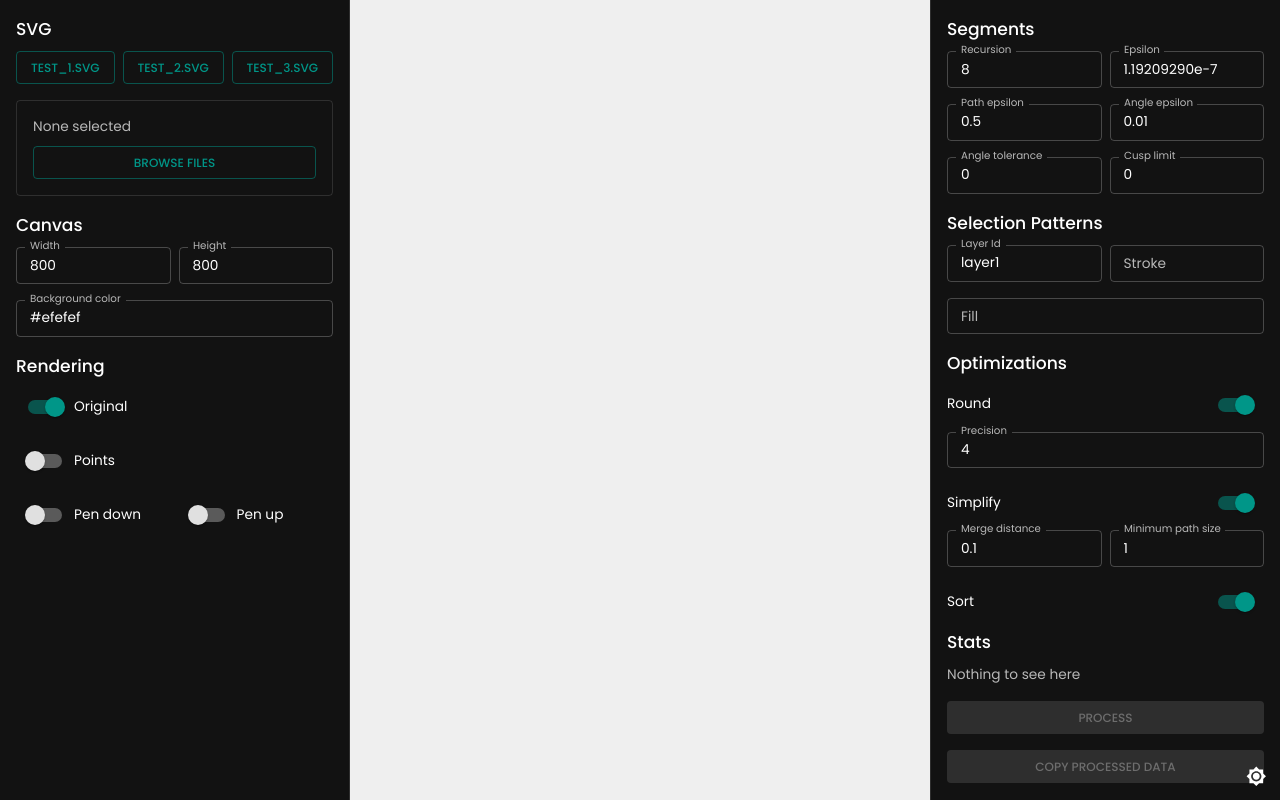
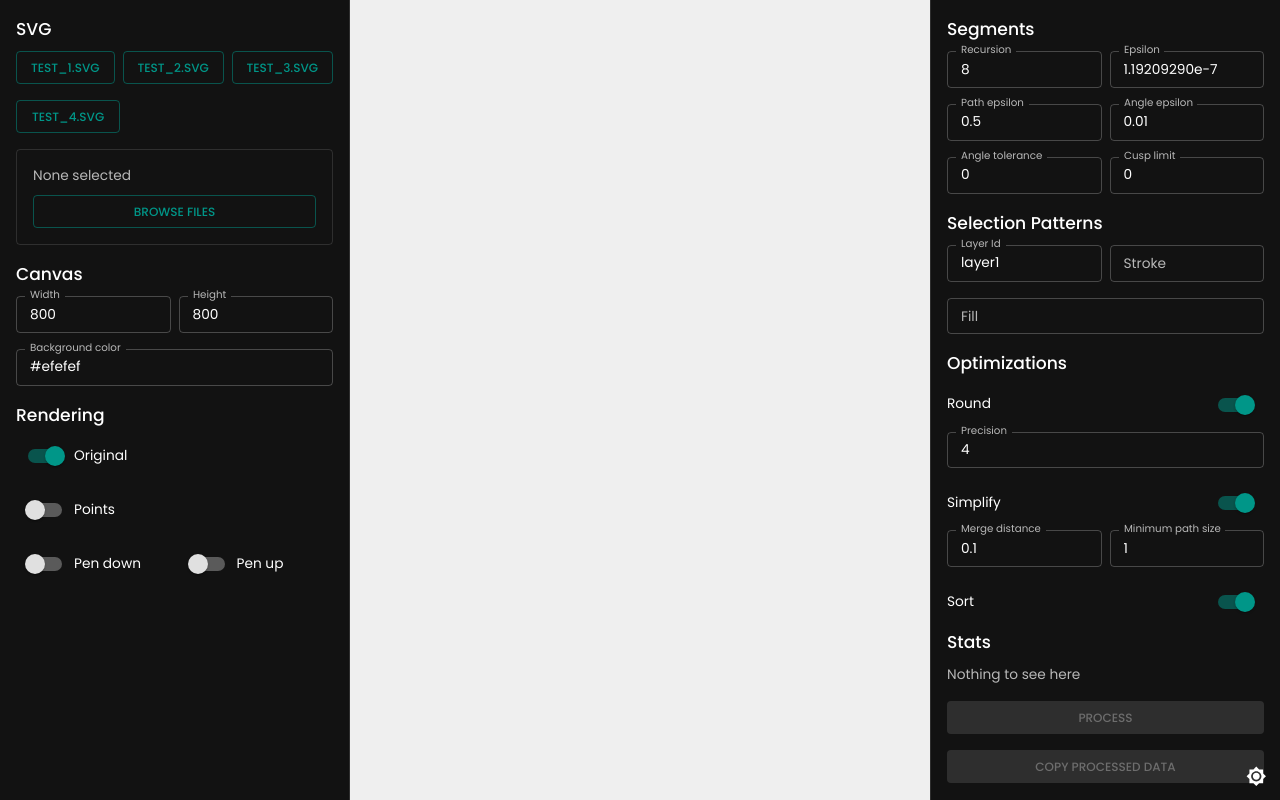
Before and after one commit to dtgreene/plotter-playground, a React (Vite) app: page / in a window 1280 px wide. Built offline with nearby package versions, Linux system fonts and the light colour scheme.

Commit message:
Add new svg

```diff
--- a/src/components/App/App.jsx
+++ b/src/components/App/App.jsx
@@ -213,6 +213,14 @@ export const App = () => {
             onClick={() => handleTestClick('test_3.svg')}
           >
             test_3.svg
+          </Button>
+        </Box>
+        <Box mb={2} display="flex" gap={1}>
+          <Button
+            variant="outlined"
+            onClick={() => handleTestClick('test_4.svg')}
+          >
+            test_4.svg
           </Button>
         </Box>
         <Box
```
Also changed, not shown: public/test_4.svg (added).
